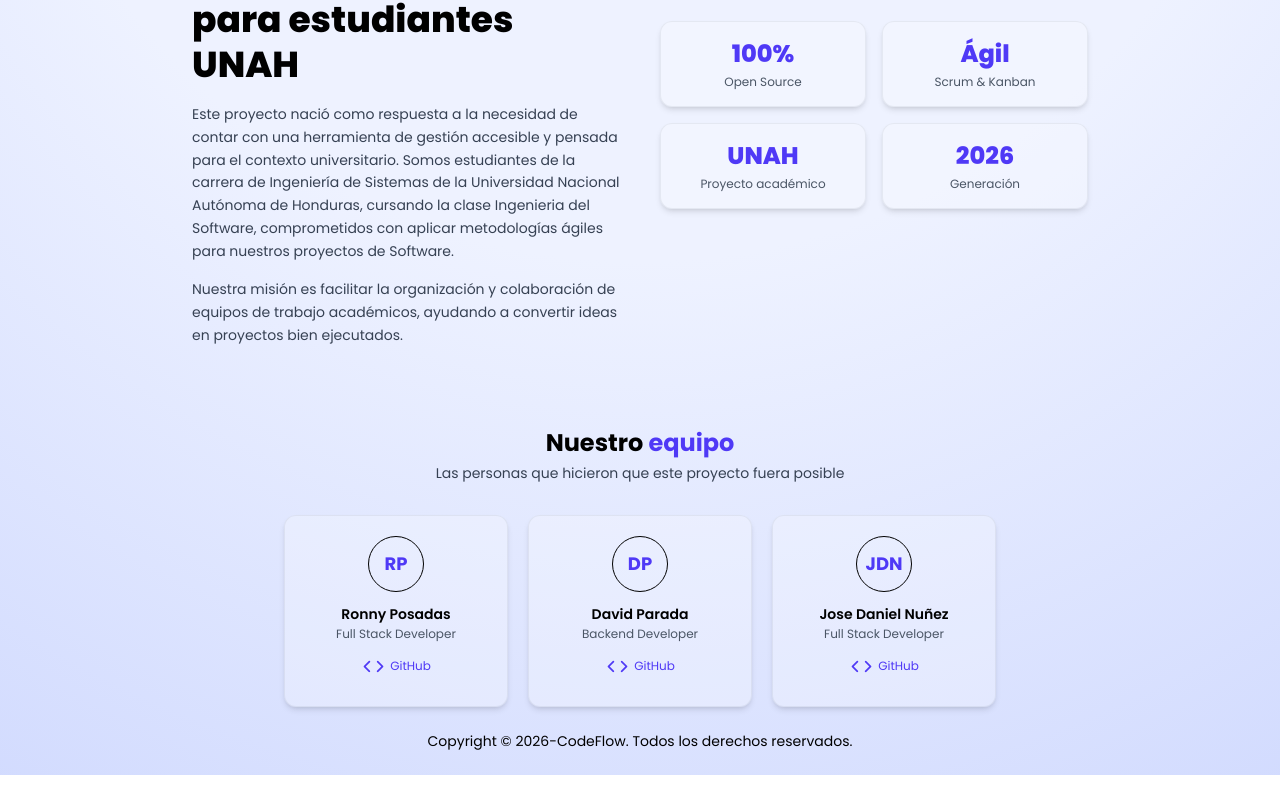
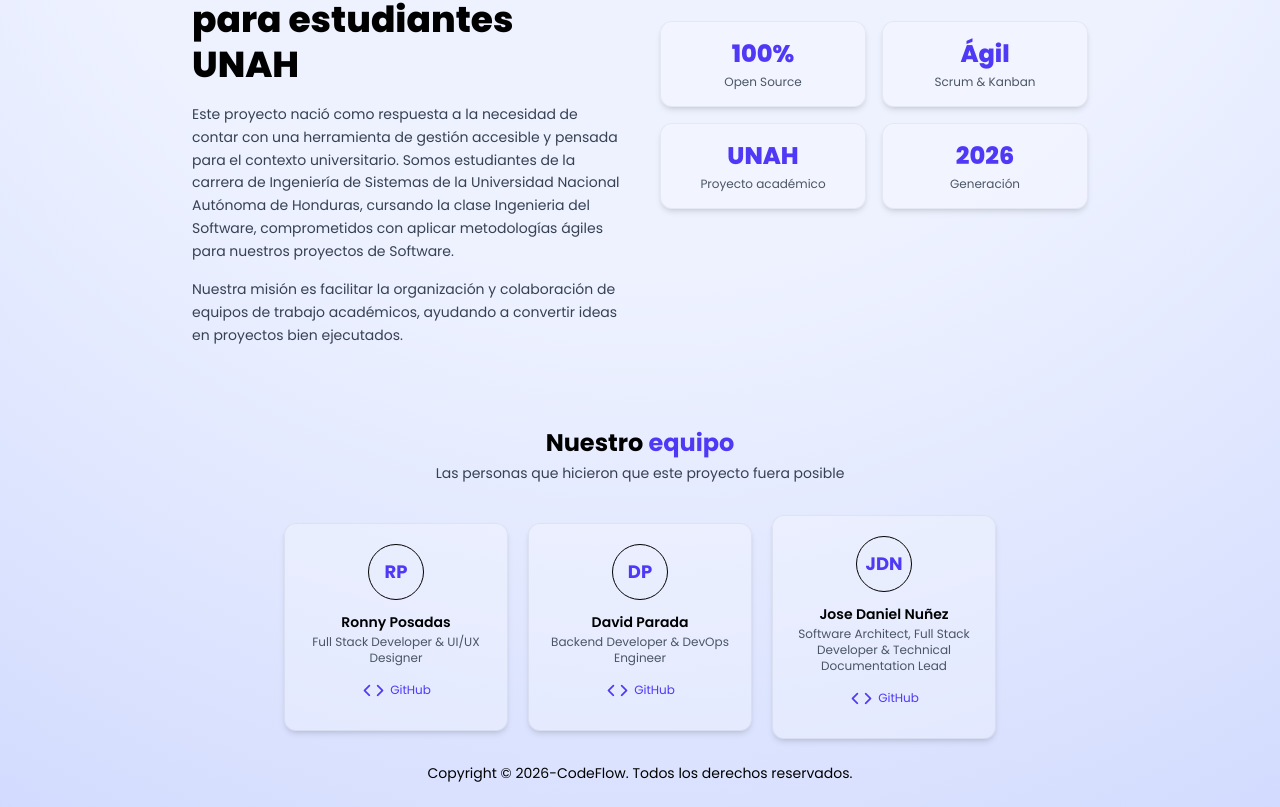
Before and after one commit to Josue-Dz/Proyecto_Ingenieria_Software, a React (Vite) app in the folder projectflow-frontend/: page /sobreNosotros in a window 1280 px wide. Shown: the part 510-1317 px from the top of the page. Before the commit the page ends 1285 px from the top, so only its background shows below. Built offline with nearby package versions, Linux system fonts and the light colour scheme; no server answers.

Commit message:
"update: Se modifican los roles de los integrandes del grupo"

```diff
--- a/projectflow-frontend/src/features/landing/components/AboutSection.jsx
+++ b/projectflow-frontend/src/features/landing/components/AboutSection.jsx
@@ -2,19 +2,19 @@
 const team = [
     {
         name: "Ronny Posadas",
-        role: "Full Stack Developer",
+        role: "Full Stack Developer & UI/UX Designer",
         initials: "RP",
         github: "https://github.com/Josue-Dz",
     },
     {
         name: "David Parada",
-        role: "Backend Developer",
+        role: "Backend Developer & DevOps Engineer",
         initials: "DP",
         github: "https://github.com/DeibiXD",
     },
     {
         name: "Jose Daniel Nuñez",
-        role: "Full Stack Developer",
+        role: "Software Architect, Full Stack Developer & Technical Documentation Lead",
         initials: "JDN",
         github: "https://github.com/jdnunez-10",
     },
```
